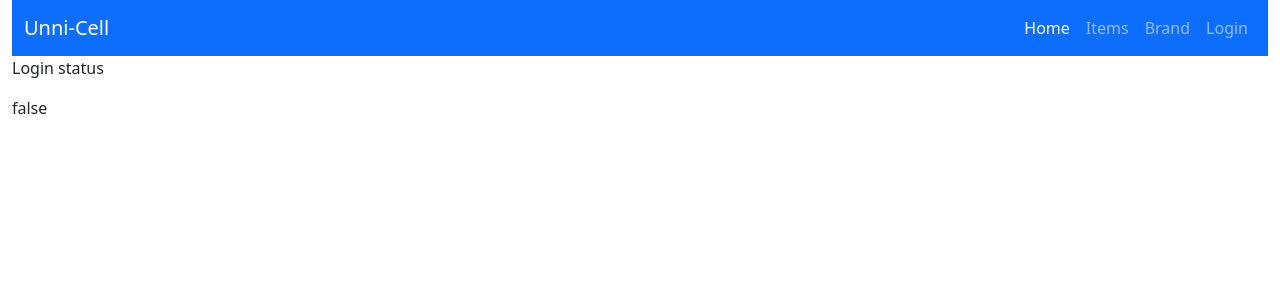
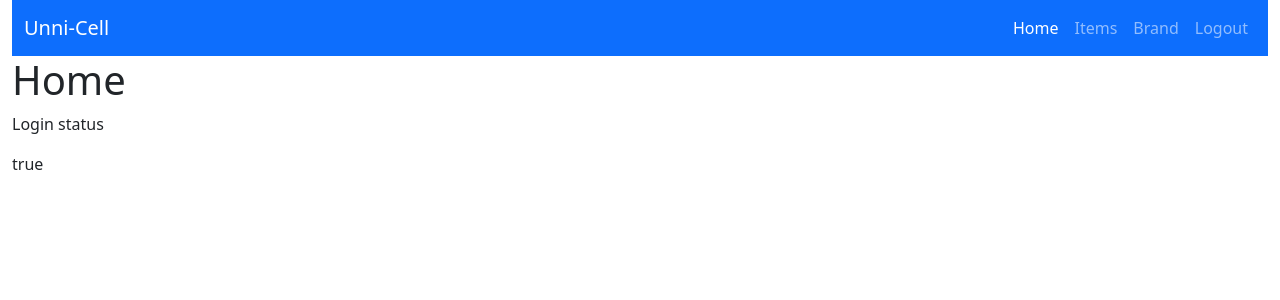
Before and after one commit to astaga99/unni-cell, a React (Create React App) app in the folder interface/: page / in a window 1280 px wide. Shown: the top 300 px of the page. Built offline with nearby package versions, Linux system fonts and the light colour scheme.

Commit message:
membuat login page

```diff
--- a/interface/src/App.js
+++ b/interface/src/App.js
@@ -1,10 +1,11 @@
 import React, { useState, useEffect } from "react";
 import "bootstrap/dist/css/bootstrap.min.css";
 import "./App.css";
-import { Navbar } from "./components"
+import LoginPage from "./pages/LoginPage";
+import HomePage from "./pages/HomePage";
 
 function App() {
-  const [loginStatus, setloginStatus] = useState(false);
+  const [loginStatus, setloginStatus] = useState(true);
 
   const loginCallbackHandler = (result) => {
     setloginStatus(result)
@@ -13,14 +14,15 @@ function App() {
   return (
     <>
       <div className="container-fluid">
-        <Navbar loginStatus={loginStatus} loginCallbackHandler={loginCallbackHandler}></Navbar>
 
+        {!loginStatus ?
+        <LoginPage></LoginPage> :
+        <HomePage loginStatus={loginStatus} loginCallbackHandler={loginCallbackHandler}></HomePage>
+        }
 
-        <p>Login status</p>
-        <p>{JSON.stringify(loginStatus)}</p>
       </div>
     </>
   );
-}
+};
 
 export default App;
--- /dev/null
+++ b/interface/src/pages/HomePage.js
@@ -0,0 +1,18 @@
+import React from 'react'
+import Navbar from '../components/Navbar/index.';
+
+const HomePage = (props) => {
+  const {loginStatus, loginCallbackHandler} = props;
+
+  return (
+    <>
+        <Navbar loginStatus={loginStatus} loginCallbackHandler={loginCallbackHandler}></Navbar>
+        <h1>Home</h1>
+
+        <p>Login status</p>
+        <p>{JSON.stringify(loginStatus)}</p>
+    </>
+  )
+}
+
+export default HomePage
--- /dev/null
+++ b/interface/src/pages/LoginPage.js
@@ -0,0 +1,13 @@
+import React from 'react'
+
+const LoginPage = () => {
+  return (
+    <>
+        <div className='login-page'>
+            <h1>Login</h1>
+        </div>
+    </>
+  )
+}
+
+export default LoginPage
```
Also changed, not shown: interface/src/pages/Home.js (deleted, +0 -9 lines).
